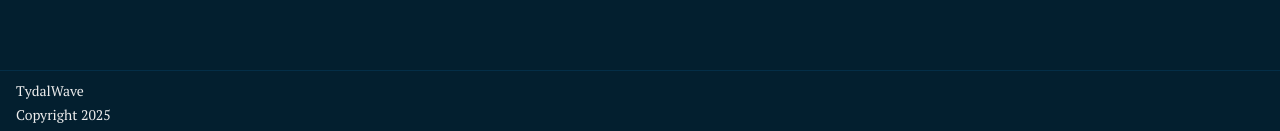
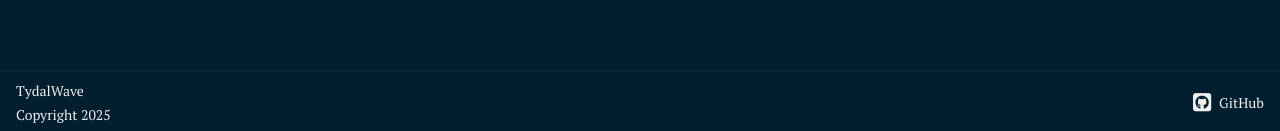
Before and after one commit to iamthe-Wraith/spotbot, a SvelteKit app: page /workflows/1/results in a window 1280 px wide. Shown: the part 666-797 px from the top of the page. Built offline with nearby package versions, Linux system fonts and the light colour scheme; some icons are missing.

Commit message:
issue/15 :ghost: adds GitHub link in footer

```diff
--- a/src/lib/components/WorkflowSteps.svelte
+++ b/src/lib/components/WorkflowSteps.svelte
@@ -72,7 +72,7 @@
                     class:hidden={!step.completed}
                 >
                     {#if step.completed}
-                        <Icon icon="fa-solid fa-check" theme="success" />
+                        <Icon icon="fa-duotone fa-solid fa-check" theme="success" />
                     {/if}
                 </div>
                 <span class="step-text">
--- a/src/routes/+layout.svelte
+++ b/src/routes/+layout.svelte
@@ -22,8 +22,21 @@ import Logo from '$lib/components/Logo.svelte';
 </main>
 
 <footer>
-    <p>TydalWave</p>
-    <p>Copyright {new Date().getFullYear()}</p>
+    <div class="footer-content">
+        <p>TydalWave</p>
+        <p>Copyright {new Date().getFullYear()}</p>
+    </div>
+
+    <nav class="footer-links">
+        <a
+            href="https://github.com/iamthe-Wraith/tydalwave"
+            target="_blank"
+            class="footer-link"
+        >
+            <i class="fa-brands fa-square-github"></i>
+            GitHub
+        </a>
+    </nav>
 </footer>
 
 <Toast />
@@ -54,6 +67,9 @@ import Logo from '$lib/components/Logo.svelte';
     }
 
     footer {
+        display: flex;
+        align-items: center;
+        justify-content: space-between;
         height: var(--footer-height);
         padding: 0.5rem 1rem;
         border-top: 1px solid var(--primary-200);
@@ -61,5 +77,28 @@ import Logo from '$lib/components/Logo.svelte';
         p {
             margin: 0;
         }
+
+        .footer-links {
+            display: flex;
+            align-items: center;
+            gap: 1rem;
+        }
+
+        .footer-link {
+            display: flex;
+            align-items: center;
+            gap: 0.5rem;
+            text-decoration: none;
+            color: var(--neutral-900);
+
+            &:hover {
+                color: var(--primary-700);
+                cursor: pointer;
+            }
+        }
+
+        .footer-link i {
+            font-size: 1.3rem;
+        }
     }
 </style>
--- a/src/routes/workflows/[workflow_id]/+page.svelte
+++ b/src/routes/workflows/[workflow_id]/+page.svelte
@@ -259,7 +259,7 @@
 
                         {#if files.base && !changing_files}
                             <p class="file-uploaded-text">
-                                <Icon icon="fa-solid fa-check" theme="success" />
+                                <Icon icon="fa-duotone fa-solid fa-check" theme="success" />
                                 {files.base.filename}
                             </p>
                         {:else}
@@ -276,7 +276,7 @@
 
                         {#if files.updated && !changing_files}
                             <p class="file-uploaded-text">
-                                <Icon icon="fa-solid fa-check" theme="success" />
+                                <Icon icon="fa-duotone fa-solid fa-check" theme="success" />
                                 {files.updated.filename}
                             </p>
                         {:else}
--- a/src/routes/workflows/[workflow_id]/results/+page.svelte
+++ b/src/routes/workflows/[workflow_id]/results/+page.svelte
@@ -439,10 +439,5 @@
         justify-content: space-between;
         gap: 1rem;
         padding-top: 1rem;
-
-        .disabled {
-            opacity: 0.5;
-            pointer-events: none;
-        }
     }
 </style>
```
Also changed, not shown: src/lib/components/modals/Modal.svelte (+5 -4 lines).
